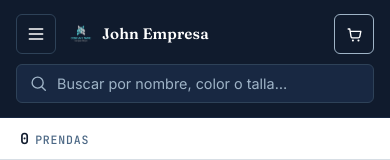
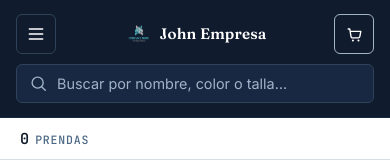
Before and after one commit to fabs461/John-empresa, a plain HTML site: page frontend/index.html in a window 390 px wide. Shown: the top 160 px of the page. Drawn offline with Linux system fonts and the light colour scheme; no server answers.

Commit message:
header login fix

```diff
--- a/frontend/style.css
+++ b/frontend/style.css
@@ -755,6 +755,11 @@ button:focus-visible {
 
 #adminLoginBlock[hidden], #adminSessionBlock[hidden] { display: none; }
 
+/* El hint queda después del botón "Ingresar" en este bloque, así que
+   se anula el margin-top negativo heredado de .page__hint (pensado
+   para pegarse a un título) para que no se monte sobre el botón. */
+#adminLoginBlock .page__hint { margin-top: 14px; }
+
 /* ---- Pedidos (admin) ------------------------------------------------ */
 
 .orders-list {
@@ -1315,9 +1320,15 @@ button:focus-visible {
     padding: 14px 16px;
     gap: 10px;
   }
-  .brand { order: 1; flex-shrink: 1; min-width: 0; gap: 8px; }
+  .brand {
+    order: 1;
+    flex: 1 1 auto;
+    min-width: 0;
+    gap: 8px;
+    justify-content: center;
+  }
   .brand__logo { width: 32px !important; height: 32px !important; }
-  .brand__text { min-width: 0; }
+  .brand__text { min-width: 0; align-items: center; }
   .brand__name {
     font-size: 1.02rem;
     white-space: nowrap;
```
